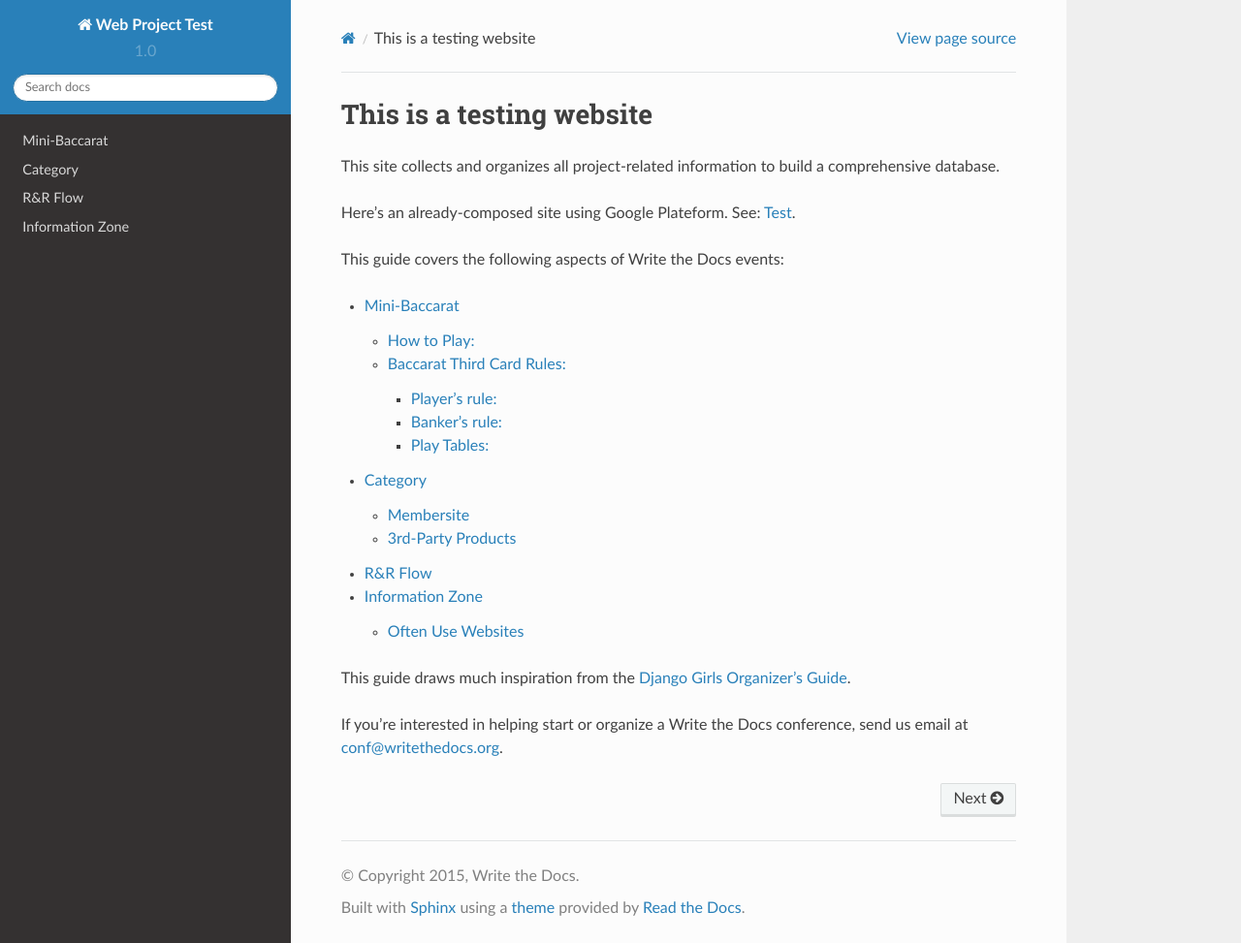
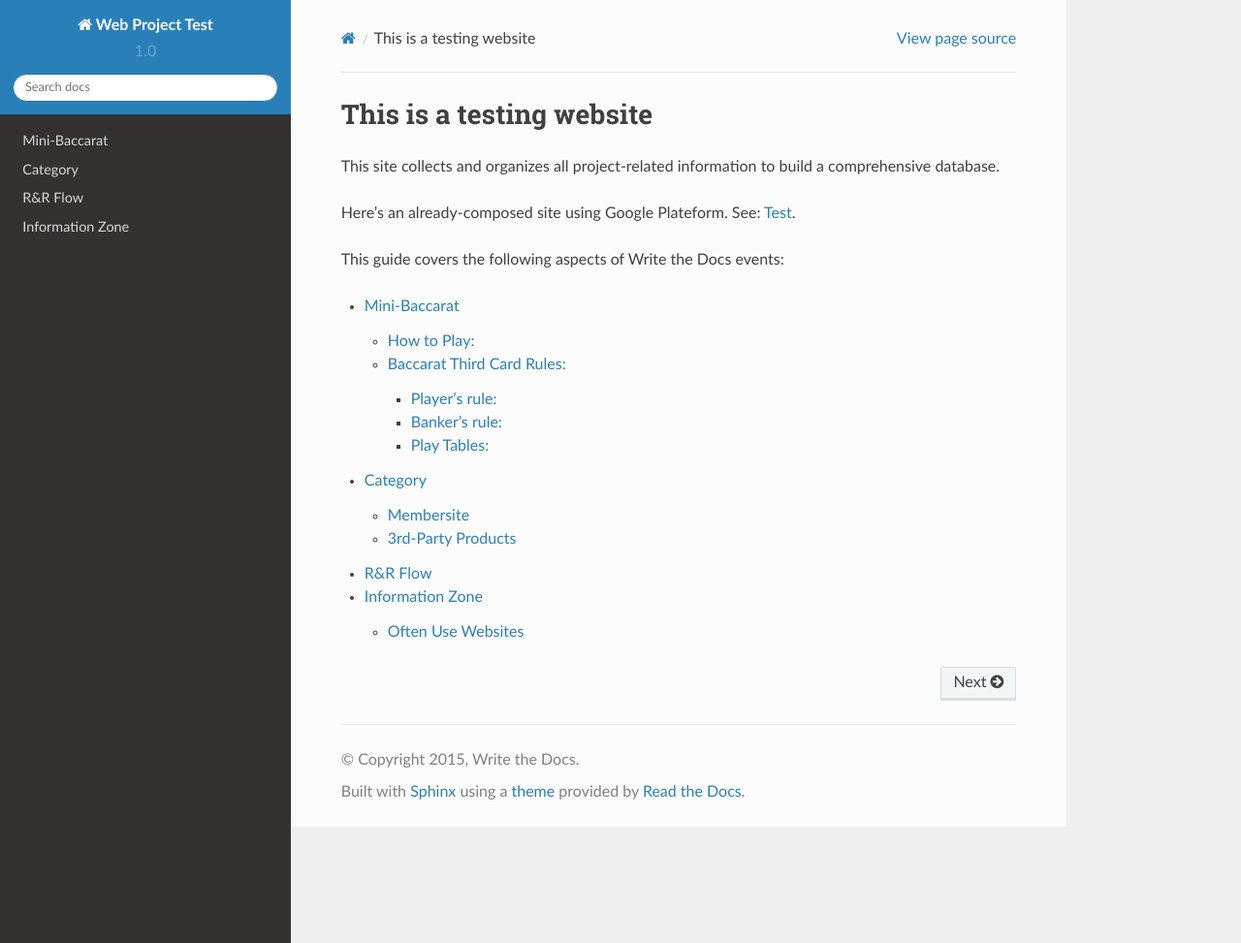
Before and after one commit to enid-lin/webprojecttest, a Sphinx documentation site: the page built from docs/index.rst, in a window 1280 px wide and 973 px high. Shown: the whole window at 97% size. Built offline with Sphinx 7.4.7 and the Read the Docs theme 2.0.0, drawn with Linux system fonts in a browser that asks for light colours.

Commit message:
Update index.rst

```diff
--- a/docs/index.rst
+++ b/docs/index.rst
@@ -15,8 +15,4 @@ This guide covers the following aspects of Write the Docs events:
    confs/infozone
 
 
-This guide draws much inspiration from the `Django Girls Organizer's Guide <http://organize.djangogirls.org/>`__.
-
-If you're interested in helping start or organize a Write the Docs conference, send us email at conf@writethedocs.org.
-
 .. bottom of content
```
